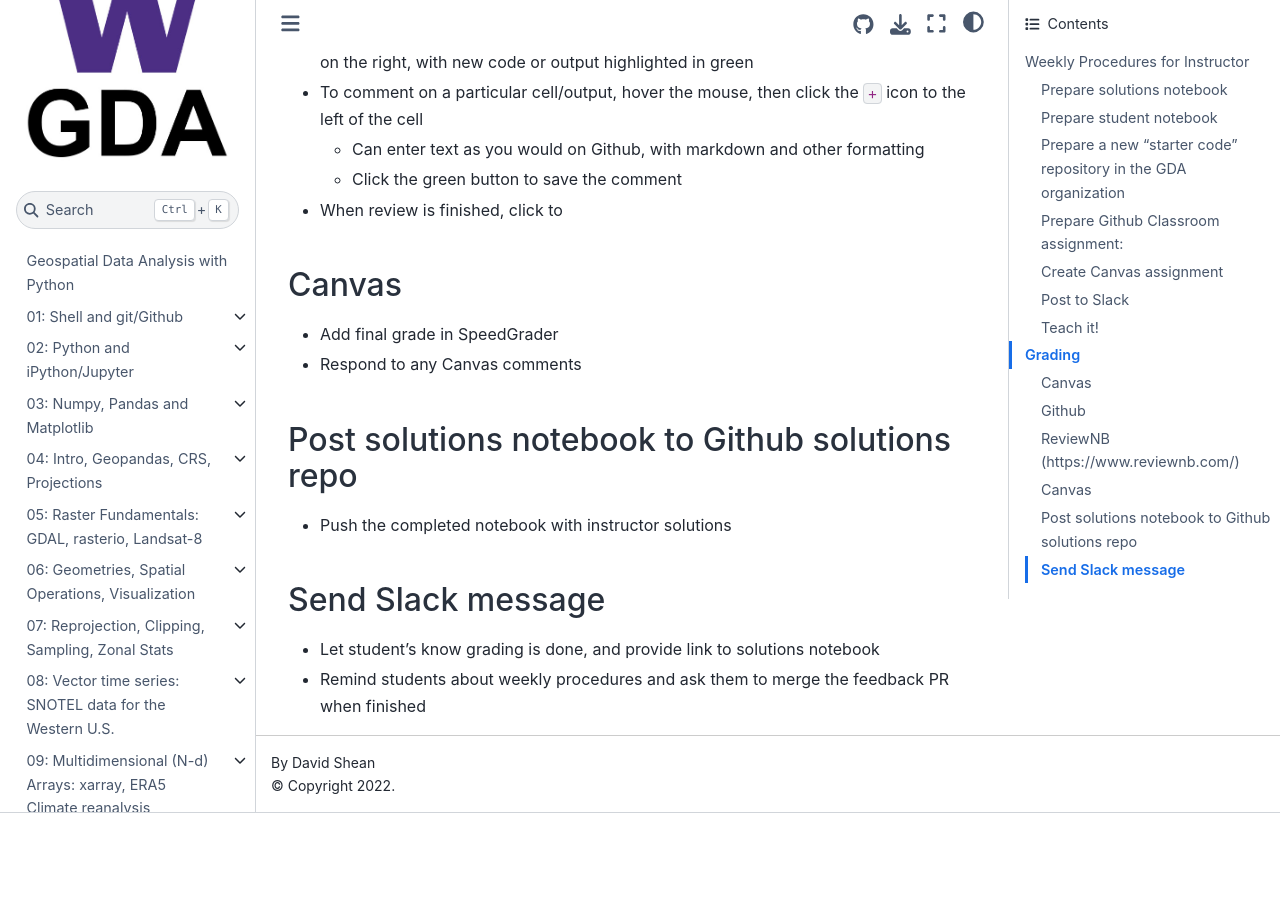
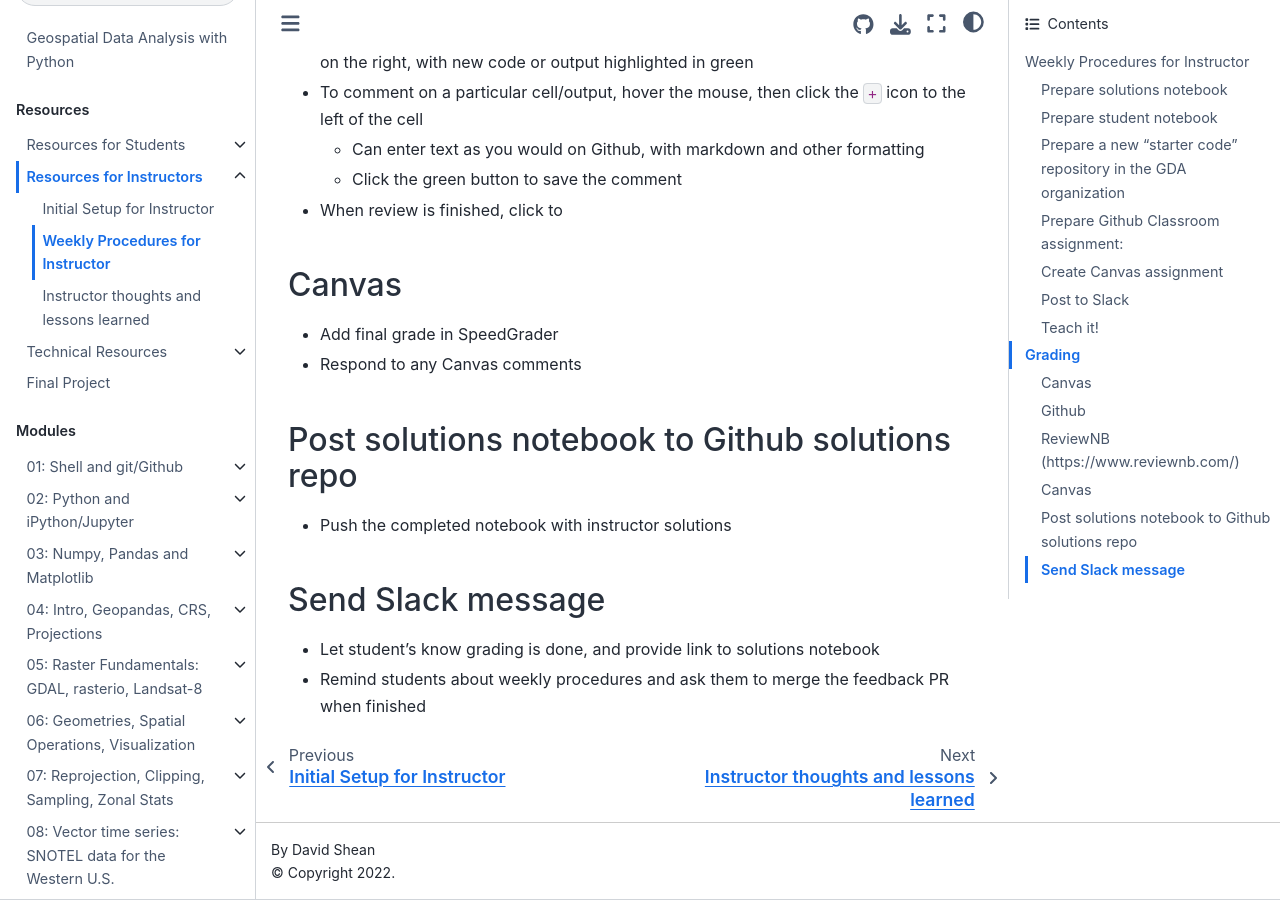
Before and after one commit to UW-GDA/jupyterbook, a Jupyter Book: the page built from book/resources/instructors/instructor_weekly_workflow.md, in a window 1280 px wide and 900 px high, scrolled down 4302 px. Built offline with Jupyter Book 1.0.4 settings and Sphinx 7.4.7 and the Sphinx Book theme 1.1.4, drawn with Linux system fonts in a browser that asks for light colours; pages that are not in the unit, such as notebooks, are missing from menus; before the commit the page ends 5115 px from its top, so only the background shows below that.

Commit message:
Update TOC, add resources

```diff
--- a/book/_toc.yml
+++ b/book/_toc.yml
@@ -3,54 +3,72 @@
 
 format: jb-book
 root: intro
-chapters:
-- file: modules/01_Shell_Github/README
-  sections:
-  - file: modules/01_Shell_Github/01_Shell_Github_prep
-  - file: modules/01_Shell_Github/01_Shell_Github_demo
-  - file: modules/01_Shell_Github/01_Shell_Github_exercises
-- file: modules/02_Python_Jupyter/README
-  sections:
-  - file: modules/02_Python_Jupyter/02_Python_Jupyter_prep
-  - file: modules/02_Python_Jupyter/02_Python_Jupyter_demo
-  - file: modules/02_Python_Jupyter/02_Python_Jupyter_exercises
-- file: modules/03_NumPy_Pandas_Matplotlib/README
-  sections:
-  - file: modules/03_NumPy_Pandas_Matplotlib/03_NumPy_Pandas_Matplotlib_prep
-  - file: modules/03_NumPy_Pandas_Matplotlib/03_Matplotlib_Backend_Demo
-  - file: modules/03_NumPy_Pandas_Matplotlib/03_NumPy_Pandas_Demo
-  - file: modules/03_NumPy_Pandas_Matplotlib/03_NumPy_Pandas_Matplotlib_ICESat_exercises
-- file: modules/04_Vector1_Geopandas_CRS_Proj/README
-  sections:
-  - file: modules/04_Vector1_Geopandas_CRS_Proj/04_Vector1_Geopandas_CRS_Projections_prep
-  - file: modules/04_Vector1_Geopandas_CRS_Proj/04_Vector1_Geopandas_CRS_Proj_demo
-  - file: modules/04_Vector1_Geopandas_CRS_Proj/04_Tissot_MapDistortion_demo
-  - file: modules/04_Vector1_Geopandas_CRS_Proj/04_Vector1_Geopandas_CRS_Proj_exercises
-- file: modules/05_Raster1_GDAL_rasterio_LS8/README
-  sections:
-  - file: modules/05_Raster1_GDAL_rasterio_LS8/05_Raster1_GDAL_rasterio_LS8_prep
-  - file: modules/05_Raster1_GDAL_rasterio_LS8/05_Raster1_GDAL_rasterio_Demo
-  - file: modules/05_Raster1_GDAL_rasterio_LS8/05_Raster1_Intro_array_masking_indexing
-  - file: modules/05_Raster1_GDAL_rasterio_LS8/05_Raster1_GDAL_rasterio_LS8_Part1_exercises
-  - file: modules/05_Raster1_GDAL_rasterio_LS8/05_Raster1_GDAL_rasterio_LS8_Part2_exercises
-- file: modules/06_Vector2_Geometries_SpatialOps_Viz/README
-  sections:
-  - file: modules/06_Vector2_Geometries_SpatialOps_Viz/06_Vector2_Geometries_SpatialOps_Viz_prep
-  - file: modules/06_Vector2_Geometries_SpatialOps_Viz/06_Vector2_Geometries_SpatialOps_Viz_exercises
-- file: modules/07_Raster2_DEMs_Warp_Clip_Sample/README
-  sections:
-  - file: modules/07_Raster2_DEMs_Warp_Clip_Sample/remote_DEM_download_OpenTopography_CopDEM_3DEP_Zenodo
-  - file: modules/07_Raster2_DEMs_Warp_Clip_Sample/07_Raster2_DEMs_Warp_Clip_Sample_exercises
-- file: modules/08_Vector_TimeSeries_SNOTEL/README
-  sections:
-  - file: modules/08_Vector_TimeSeries_SNOTEL/Timestamp_demo
-  - file: modules/08_Vector_TimeSeries_SNOTEL/Trajectory_Demo
-  - file: modules/08_Vector_TimeSeries_SNOTEL/08_Vector_TimeSeries_SNOTEL_exercises
-- file: modules/09_NDarrays_xarray_ERA5/README
-  sections:
-  - file: modules/09_NDarrays_xarray_ERA5/09_NDarrays_xarray_ERA5_Part0_download
-  - file: modules/09_NDarrays_xarray_ERA5/09_NDarrays_xarray_ERA5_Part1_exercises
-  - file: modules/09_NDarrays_xarray_ERA5/09_NDarrays_xarray_ERA5_Part2
-- file: modules/10_Conda_Dask_rioxarray_etc/README
-  sections:
-  - file: modules/10_Conda_Dask_rioxarray_etc/rioxarray_dask
+parts:
+  - caption: Resources
+    chapters:
+    - file: resources/students/README
+      sections:
+      - file: resources/students/student_initial_setup.md
+      - file: resources/students/student_weekly_workflow.md
+    - file: resources/instructors/README
+      sections:
+      - file: resources/instructors/instructor_initial_setup.md
+      - file: resources/instructors/instructor_weekly_workflow.md
+      - file: resources/instructors/instructor_lessons_learned.md
+    - file: resources/README
+      sections:
+      - file: resources/github_notes.md
+      - file: resources/jupyter_notes.md
+    - file: resources/project/README
+  - caption: Modules
+    chapters:
+    - file: modules/01_Shell_Github/README
+      sections:
+      - file: modules/01_Shell_Github/01_Shell_Github_prep
+      - file: modules/01_Shell_Github/01_Shell_Github_demo
+      - file: modules/01_Shell_Github/01_Shell_Github_exercises
+    - file: modules/02_Python_Jupyter/README
+      sections:
+      - file: modules/02_Python_Jupyter/02_Python_Jupyter_prep
+      - file: modules/02_Python_Jupyter/02_Python_Jupyter_demo
+      - file: modules/02_Python_Jupyter/02_Python_Jupyter_exercises
+    - file: modules/03_NumPy_Pandas_Matplotlib/README
+      sections:
+      - file: modules/03_NumPy_Pandas_Matplotlib/03_NumPy_Pandas_Matplotlib_prep
+      - file: modules/03_NumPy_Pandas_Matplotlib/03_Matplotlib_Backend_Demo
+      - file: modules/03_NumPy_Pandas_Matplotlib/03_NumPy_Pandas_Demo
+      - file: modules/03_NumPy_Pandas_Matplotlib/03_NumPy_Pandas_Matplotlib_ICESat_exercises
+    - file: modules/04_Vector1_Geopandas_CRS_Proj/README
+      sections:
+      - file: modules/04_Vector1_Geopandas_CRS_Proj/04_Vector1_Geopandas_CRS_Projections_prep
+      - file: modules/04_Vector1_Geopandas_CRS_Proj/04_Vector1_Geopandas_CRS_Proj_demo
+      - file: modules/04_Vector1_Geopandas_CRS_Proj/04_Tissot_MapDistortion_demo
+      - file: modules/04_Vector1_Geopandas_CRS_Proj/04_Vector1_Geopandas_CRS_Proj_exercises
+    - file: modules/05_Raster1_GDAL_rasterio_LS8/README
+      sections:
+      - file: modules/05_Raster1_GDAL_rasterio_LS8/05_Raster1_GDAL_rasterio_LS8_prep
+      - file: modules/05_Raster1_GDAL_rasterio_LS8/05_Raster1_GDAL_rasterio_Demo
+      - file: modules/05_Raster1_GDAL_rasterio_LS8/05_Raster1_Intro_array_masking_indexing
+      - file: modules/05_Raster1_GDAL_rasterio_LS8/05_Raster1_GDAL_rasterio_LS8_Part1_exercises
+      - file: modules/05_Raster1_GDAL_rasterio_LS8/05_Raster1_GDAL_rasterio_LS8_Part2_exercises
+    - file: modules/06_Vector2_Geometries_SpatialOps_Viz/README
+      sections:
+      - file: modules/06_Vector2_Geometries_SpatialOps_Viz/06_Vector2_Geometries_SpatialOps_Viz_prep
+      - file: modules/06_Vector2_Geometries_SpatialOps_Viz/06_Vector2_Geometries_SpatialOps_Viz_exercises
+    - file: modules/07_Raster2_DEMs_Warp_Clip_Sample/README
+      sections:
+      - file: modules/07_Raster2_DEMs_Warp_Clip_Sample/remote_DEM_download_OpenTopography_CopDEM_3DEP_Zenodo
+      - file: modules/07_Raster2_DEMs_Warp_Clip_Sample/07_Raster2_DEMs_Warp_Clip_Sample_exercises
+    - file: modules/08_Vector_TimeSeries_SNOTEL/README
+      sections:
+      - file: modules/08_Vector_TimeSeries_SNOTEL/Timestamp_demo
+      - file: modules/08_Vector_TimeSeries_SNOTEL/Trajectory_Demo
+      - file: modules/08_Vector_TimeSeries_SNOTEL/08_Vector_TimeSeries_SNOTEL_exercises
+    - file: modules/09_NDarrays_xarray_ERA5/README
+      sections:
+      - file: modules/09_NDarrays_xarray_ERA5/09_NDarrays_xarray_ERA5_Part0_download
+      - file: modules/09_NDarrays_xarray_ERA5/09_NDarrays_xarray_ERA5_Part1_exercises
+      - file: modules/09_NDarrays_xarray_ERA5/09_NDarrays_xarray_ERA5_Part2
+    - file: modules/10_Conda_Dask_rioxarray_etc/README
+      sections:
+      - file: modules/10_Conda_Dask_rioxarray_etc/rioxarray_dask
```
Also changed, not shown: book/intro.md (+1 -1 lines), book/resources/README.md (added, +8 -0 lines), book/resources/project/README.md (+1 -1 lines), 1 other file.
